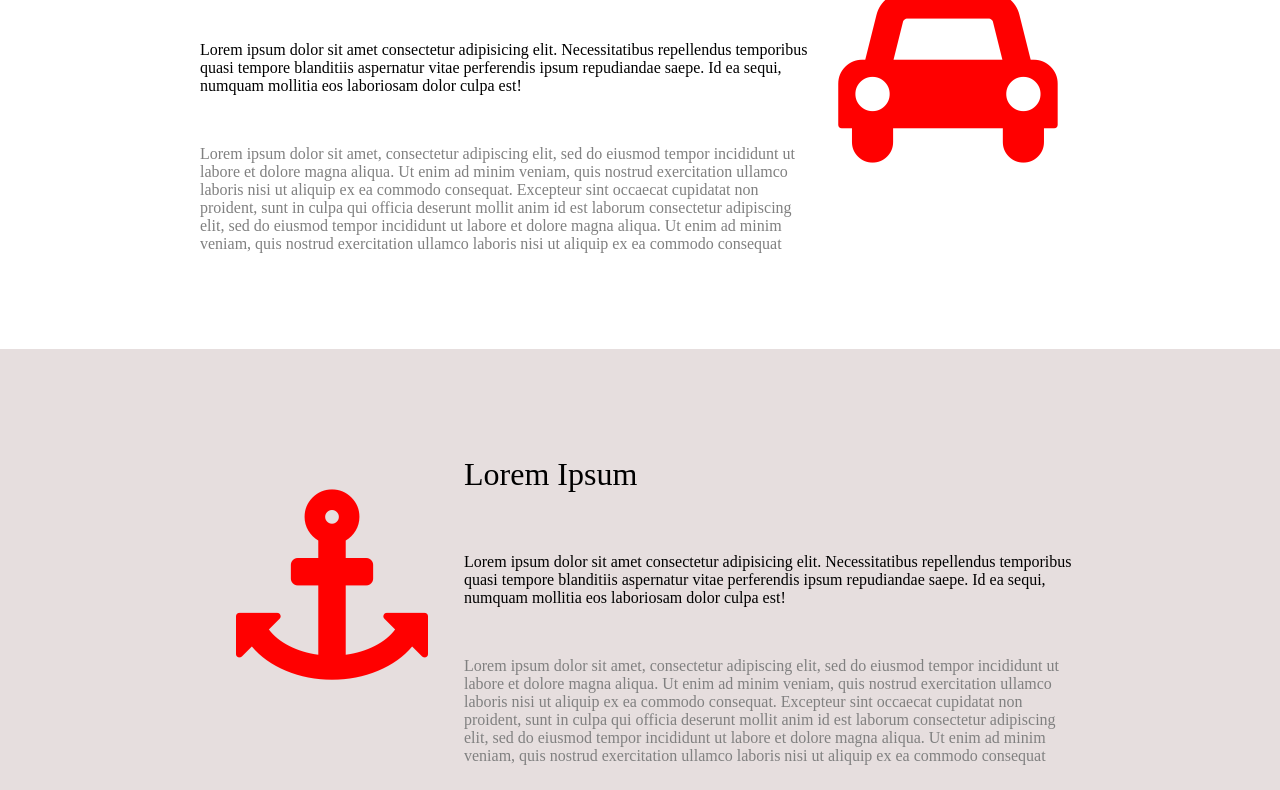
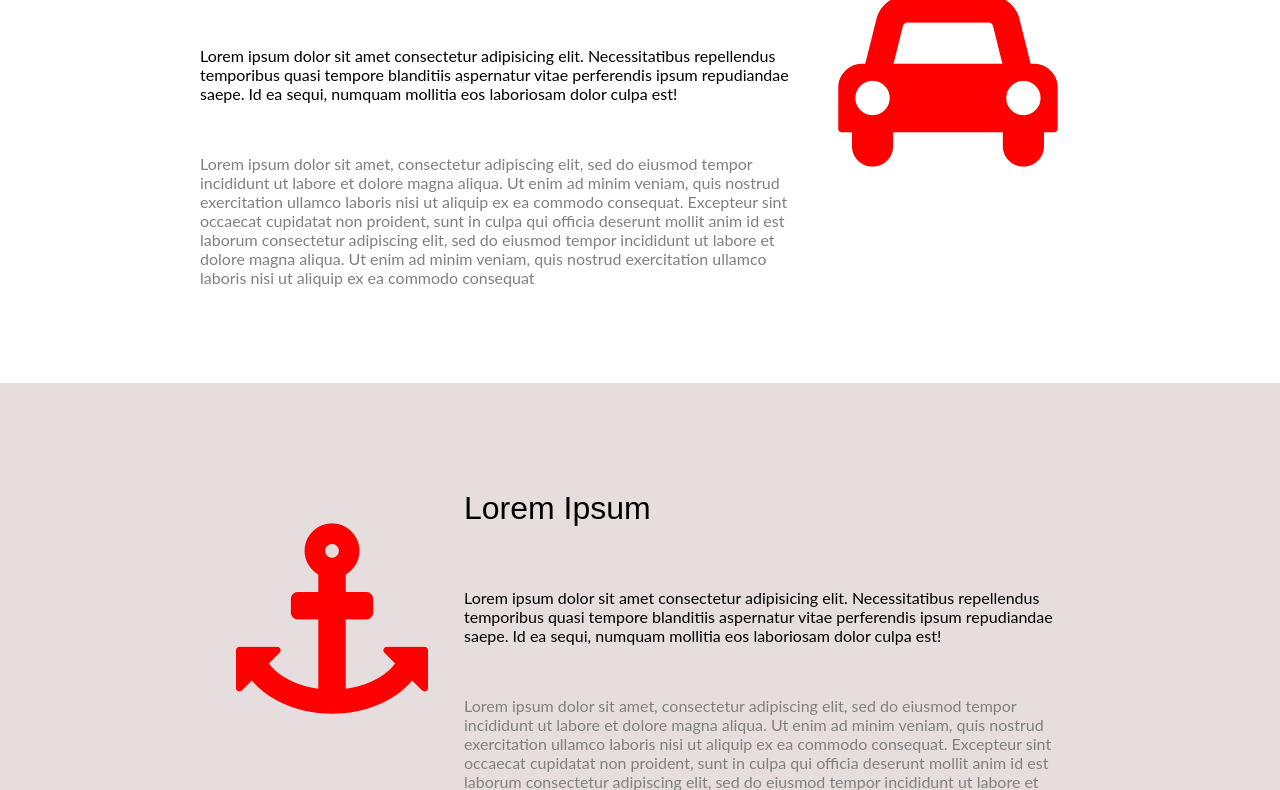
Before and after one commit to attiq-ahmad/web-starter, a plain HTML site: page index.html in a window 1280 px wide. Shown: the part 621-1411 px from the top of the page. Drawn offline with Linux system fonts and the light colour scheme.

Commit message:
change font

```diff
--- a/index.html
+++ b/index.html
@@ -10,6 +10,14 @@
     <link rel="stylesheet" href="https://cdnjs.cloudflare.com/ajax/libs/font-awesome/4.7.0/css/font-awesome.min.css">
 
     <title>W3.css Starter Template</title>
+    <style>
+        body,h1,h2,h3,h4,h5,h6 {
+            font-family: "Lato", sans-serif
+        }
+        .w3-bar,h1,button {
+            font-family: "Montserrat", sans-serif
+        }
+    </style>
 </head>
 
 <body>
```
